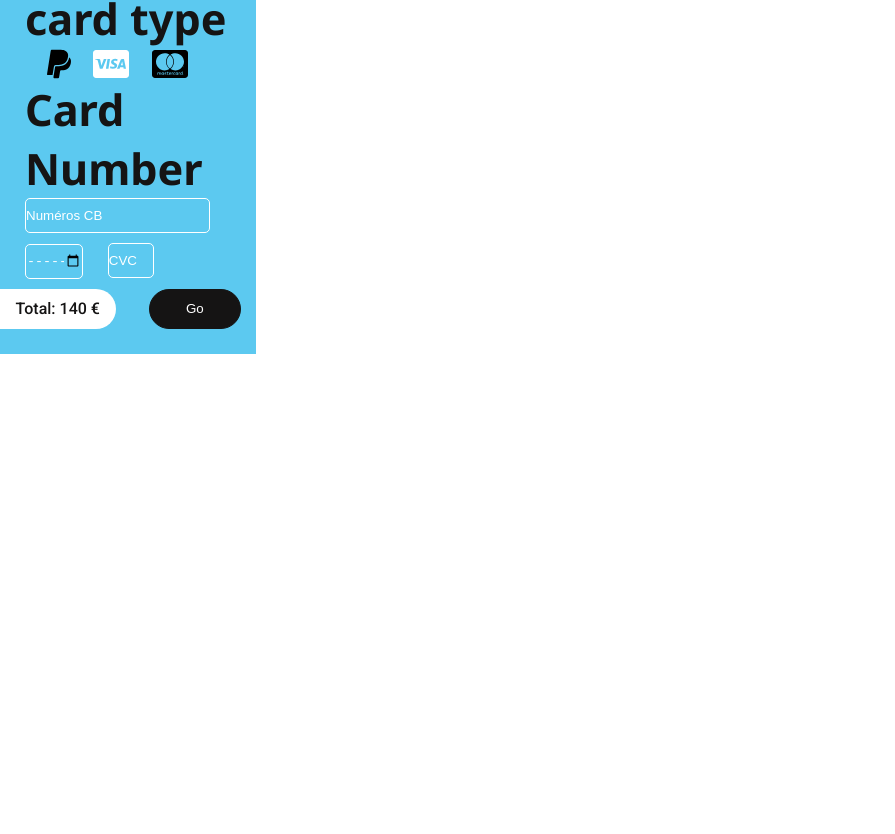
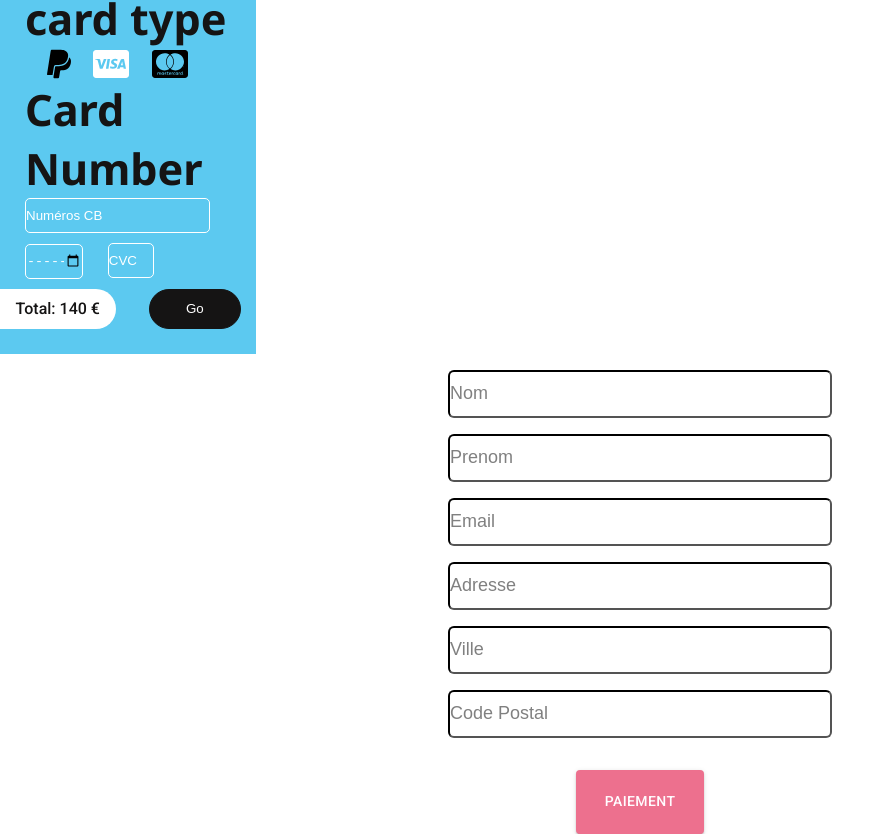
Before and after one commit to kameamea133/my-sweet-shop, a React (Create React App) app: page / in a window 1280 px wide. Shown: the part 2798-3632 px from the top of the page, without its empty margins (0-895 px from the left). Before the commit the page ends 3152 px from the top, so only its background shows below. Built offline with nearby package versions, Linux system fonts and the light colour scheme; the HTML template or start-up script is replaced by a standard one.

Commit message:
validation formulaire & button

```diff
--- /dev/null
+++ b/src/components/payment-form/PaymentForm.css
@@ -0,0 +1,43 @@
+.payment__form {
+  display: block;
+
+  margin: auto;
+  width: 24rem;
+}
+
+.payment__form input {
+  display: block;
+  width: 100%;
+  margin: 1rem 0 0;
+  height: 3rem;
+  border-radius: 6px;
+  border-color: black;
+  font-size: large;
+}
+
+.error__message {
+  margin-top: 6px;
+  color: red;
+  font-weight: 400;
+}
+
+.payment__form input::placeholder {
+  color: grey;
+}
+
+.error__input {
+  border-color: red !important;
+}
+
+.payment__form__button {
+  display: block;
+  height: 4rem;
+  width: 8rem;
+  margin: auto;
+  margin-top: 2rem;
+}
+
+.is__valid {
+  background-color: blue;
+  color: white;
+}
--- /dev/null
+++ b/src/components/payment-form/PaymentForm.js
@@ -0,0 +1,196 @@
+import React from "react";
+import { useState } from "react";
+import { Button } from "@mui/material";
+import useValidationHook from "../../hooks/useValidationHook";
+import "./PaymentForm.css";
+
+function PaymentForm() {
+  const nameErrorManagement = (inputText) => {
+    if (inputText.length < 3) {
+      return { errorMessage: "error : not long enought", isValid: false };
+    }
+    if (inputText.includes("?")) {
+      return {
+        errorMessage: "error : no special characters allowed",
+        isValid: false,
+      };
+    }
+    return { errorMessage: "", isValid: true };
+  };
+
+  const emailErrorManagement = (inputText) => {
+    if (inputText.length < 7) {
+      return {
+        errorMessage: "error : not long enought",
+        isValid: false,
+      };
+    }
+    if (!inputText.includes("@") || !inputText.includes(".")) {
+      return {
+        errorMessage: "error : email input should include '@' and a dot",
+        isValid: false,
+      };
+    }
+    return { errorMessage: "", isValid: true };
+  };
+
+  const {
+    enteredValue: enteredName,
+    onChangeHandler: onChangeNameHandler,
+    onBlurHandler: onBlurNameHandler,
+    inputClass: inputNameClass,
+    isInputInvalid: isInputNameInvalid,
+    errorMessage: errorMessageName,
+    resetInput: resetInputName,
+  } = useValidationHook(nameErrorManagement);
+
+  const {
+    enteredValue: enteredFirstName,
+    onChangeHandler: onChangeFirstNameHandler,
+    onBlurHandler: onBlurFirstNameHandler,
+    inputClass: inputFirstNameClass,
+    isInputInvalid: isInputFirstNameInvalid,
+    errorMessage: errorMessageFirstName,
+    resetInput: resetInputFirstName,
+  } = useValidationHook(nameErrorManagement);
+
+  const {
+    enteredValue: enteredEmail,
+    onChangeHandler: onChangeEmailHandler,
+    onBlurHandler: onBlurEmailHandler,
+    inputClass: inputEmailClass,
+    isInputInvalid: isInputEmailInvalid,
+    errorMessage: errorMessageEmail,
+    resetInput: resetInputEmail,
+  } = useValidationHook(emailErrorManagement);
+
+  const {
+    enteredValue: enteredAdress,
+    onChangeHandler: onChangeAdressHandler,
+    onBlurHandler: onBlurAdressHandler,
+    inputClass: inputAdressClass,
+    isInputInvalid: isInputAdressInvalid,
+    errorMessage: errorMessageAdress,
+    resetInput: resetInputAdress,
+  } = useValidationHook(nameErrorManagement);
+
+  const {
+    enteredValue: enteredCity,
+    onChangeHandler: onChangeCityHandler,
+    onBlurHandler: onBlurCityHandler,
+    inputClass: inputCityClass,
+    isInputInvalid: isInputCityInvalid,
+    errorMessage: errorMessageCity,
+    resetInput: resetInputCity,
+  } = useValidationHook(nameErrorManagement);
+
+  const {
+    enteredValue: enteredPostalCode,
+    onChangeHandler: onChangePostalCodeHandler,
+    onBlurHandler: onBlurPostalCodeHandler,
+    inputClass: inputPostalCodeClass,
+    isInputInvalid: isInputPostalCodeInvalid,
+    errorMessage: errorMessagePostalCode,
+    resetInput: resetInputPostalCode,
+  } = useValidationHook(nameErrorManagement);
+
+  const isValidForm = !isInputNameInvalid;
+  const buttonClass = isValidForm
+    ? "payment__form__button is__valid"
+    : "payment__form__button";
+
+  const onClickHandler = (e) => {
+    e.preventDefault();
+    if (isValidForm) {
+      resetInputName();
+      resetInputFirstName();
+      resetInputEmail();
+      resetInputAdress();
+      resetInputCity();
+      resetInputPostalCode();
+    }
+  };
+
+  return (
+    <form className="payment__form">
+      <input
+        type="text"
+        placeholder="Nom"
+        value={enteredName}
+        onChange={onChangeNameHandler}
+        onBlur={onBlurNameHandler}
+        className={inputNameClass}
+      />
+      {isInputNameInvalid && (
+        <p className="error__message">{errorMessageName}</p>
+      )}
+      <input
+        type="text"
+        placeholder="Prenom"
+        value={enteredFirstName}
+        onChange={onChangeFirstNameHandler}
+        onBlur={onBlurFirstNameHandler}
+        className={inputFirstNameClass}
+      />
+      {isInputFirstNameInvalid && (
+        <p className="error__message">{errorMessageFirstName}</p>
+      )}
+      <input
+        type="email"
+        placeholder="Email"
+        value={enteredEmail}
+        onChange={onChangeEmailHandler}
+        onBlur={onBlurEmailHandler}
+        className={inputEmailClass}
+      />
+      {isInputEmailInvalid && (
+        <p className="error__message">{errorMessageEmail}</p>
+      )}
+      <input
+        type="text"
+        placeholder="Adresse"
+        value={enteredAdress}
+        onChange={onChangeAdressHandler}
+        onBlur={onBlurAdressHandler}
+        className={inputAdressClass}
+      />
+      {isInputAdressInvalid && (
+        <p className="error__message">{errorMessageAdress}</p>
+      )}
+      <input
+        type="text"
+        placeholder="Ville"
+        value={enteredCity}
+        onChange={onChangeCityHandler}
+        onBlur={onBlurCityHandler}
+        className={inputCityClass}
+      />
+      {isInputCityInvalid && (
+        <p className="error__message">{errorMessageCity}</p>
+      )}
+      <input
+        type="text"
+        placeholder="Code Postal"
+        value={enteredPostalCode}
+        onChange={onChangePostalCodeHandler}
+        onBlur={onBlurPostalCodeHandler}
+        className={inputPostalCodeClass}
+      />
+      {isInputPostalCodeInvalid && (
+        <p className="error__message">{errorMessagePostalCode}</p>
+      )}
+      <Button
+        sx={{ display: "block", margin: "auto", marginTop: "2rem" }}
+        color="secondary"
+        disabled={!isValidForm}
+        className={buttonClass}
+        onClick={onClickHandler}
+        variant="contained"
+      >
+        Paiement
+      </Button>
+    </form>
+  );
+}
+
+export default PaymentForm;
--- /dev/null
+++ b/src/hooks/useValidationHook.js
@@ -0,0 +1,37 @@
+import React, { useState } from "react";
+
+function useValidationHook(errorManagementFunc) {
+  const [enteredValue, setEnteredValue] = useState("");
+  const [isEnteredValueTouched, setIsEnteredValueTouched] = useState(false);
+
+  const { isValid: isEnteredValueValid, errorMessage } =
+    errorManagementFunc(enteredValue);
+
+  const isInputInvalid = !isEnteredValueValid && isEnteredValueTouched;
+  const inputClass = isInputInvalid ? "error__input" : "";
+
+  const onChangeHandler = (e) => {
+    setEnteredValue(e.target.value);
+  };
+
+  const onBlurHandler = () => {
+    setIsEnteredValueTouched(true);
+  };
+
+  const resetInput = () => {
+    setEnteredValue("");
+    setIsEnteredValueTouched(false);
+  };
+
+  return {
+    enteredValue,
+    onChangeHandler,
+    onBlurHandler,
+    inputClass,
+    errorMessage,
+    isInputInvalid,
+    resetInput,
+  };
+}
+
+export default useValidationHook;
--- a/src/pages/home/Home.js
+++ b/src/pages/home/Home.js
@@ -5,6 +5,7 @@ import Section1 from "../../components/Section1";
 import Section2 from "../../components/Section2";
 import Header from "../../components/header";
 import PaiementCb from "../../components/paiementcb";
+import PaymentForm from "../../components/payment-form/PaymentForm.js";
 
 const DUMMY_IMAGES = [
   "https://assets.rpgsite.net/images/images/000/117/434/original/Harvestella_Strawberry-Shortcake.png",
@@ -23,6 +24,7 @@ export default function Home() {
       <Section2 />
       <PopularProduct />
       <PaiementCb />
+      <PaymentForm />
     </div>
   );
 }
```
